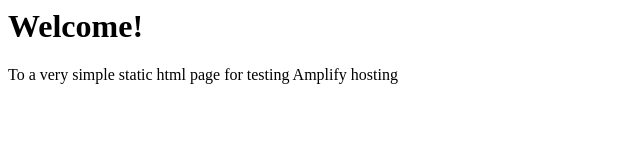
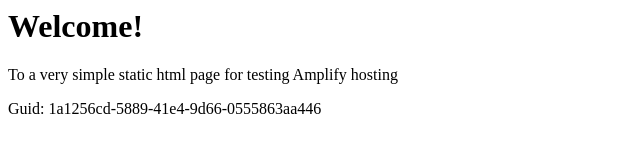
Before and after one commit to aws-aemilia-arn/Github-PR-Commit-Integration-Test-DoNotTouch-Gith-OKSLNVO2-v1-preprod-eu-north-1, a website: page src/index.html in a window 1280 px wide. Shown: the whole page, without its empty margins (0-640 px from the left). Drawn offline with Linux system fonts and the light colour scheme.

Commit message:
commit from integ tests

```diff
--- a/src/index.html
+++ b/src/index.html
@@ -1,3 +1,5 @@
+
+
 <html lang="en">
 
 <head>
@@ -10,6 +12,6 @@
 <body>
     <h1>Welcome!</h1>
     <p>To a very simple static html page for testing Amplify hosting</p>
-</body>
+    <p>Guid: 1a1256cd-5889-41e4-9d66-0555863aa446</p></body>
 
 </html>
```
